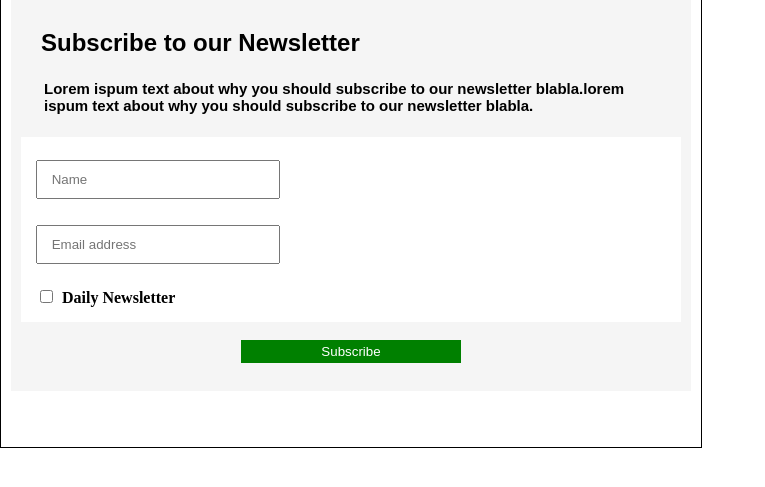
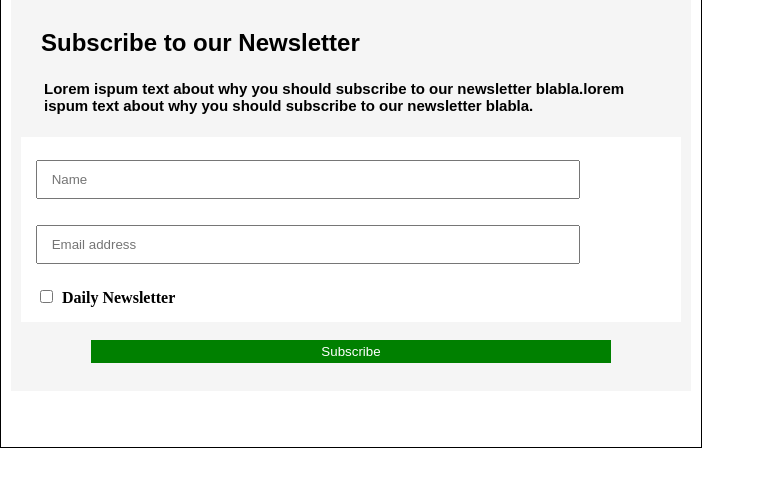
Before and after one commit to Kaviyasri21/NewsletterSubscription-HTML-CSS, a plain HTML site: page index.html in a window 1280 px wide. Shown: the part 79-566 px from the top of the page, without its empty margins (0-765 px from the left). Drawn offline with Linux system fonts and the light colour scheme.

Commit message:
Update index.html

```diff
--- a/index.html
+++ b/index.html
@@ -10,13 +10,13 @@
         <h2><strong>Subscribe to our Newsletter</strong></h2>
         <p><b>Lorem ispum text about why you should subscribe to our newsletter blabla.lorem ispum text about why you should subscribe to our newsletter blabla.</b></p>
         <form>
-       <input type="text" placeholder=" Name" style="width:220px;"><br><br>
-       <input type="text" placeholder=" Email address"  style="width:220px;"><br><br>
+       <input type="text" placeholder=" Name" style="width:520px;"><br><br>
+       <input type="text" placeholder=" Email address"  style="width:520px;"><br><br>
        <input type="checkbox">
          <label><strong>Daily Newsletter</strong></label>
        </checkbox>
         </form><br>
-        <center><button onclick="subscribe" style="width:220px;">Subscribe</button></center>
+        <center><button onclick="subscribe" style="width:520px;">Subscribe</button></center>
         <br>
 
  </div> </body>
```
